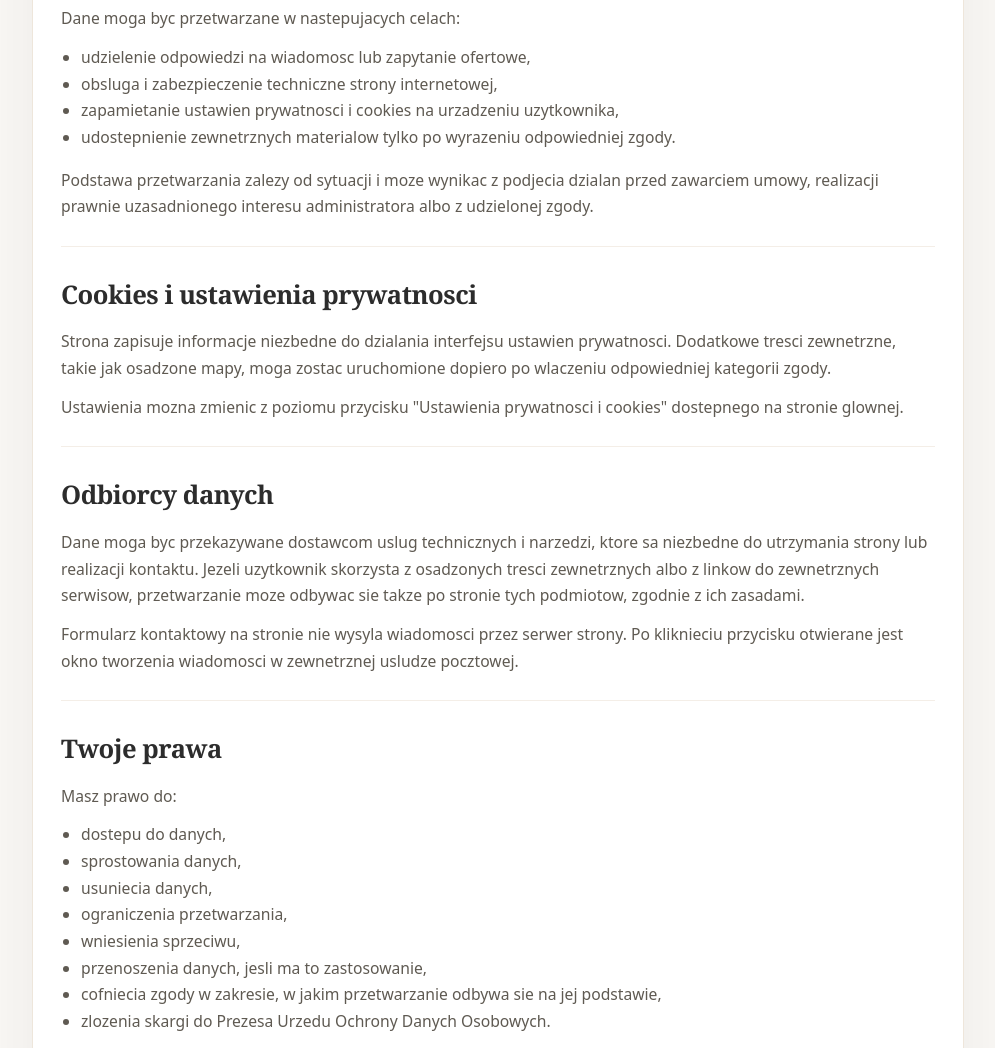
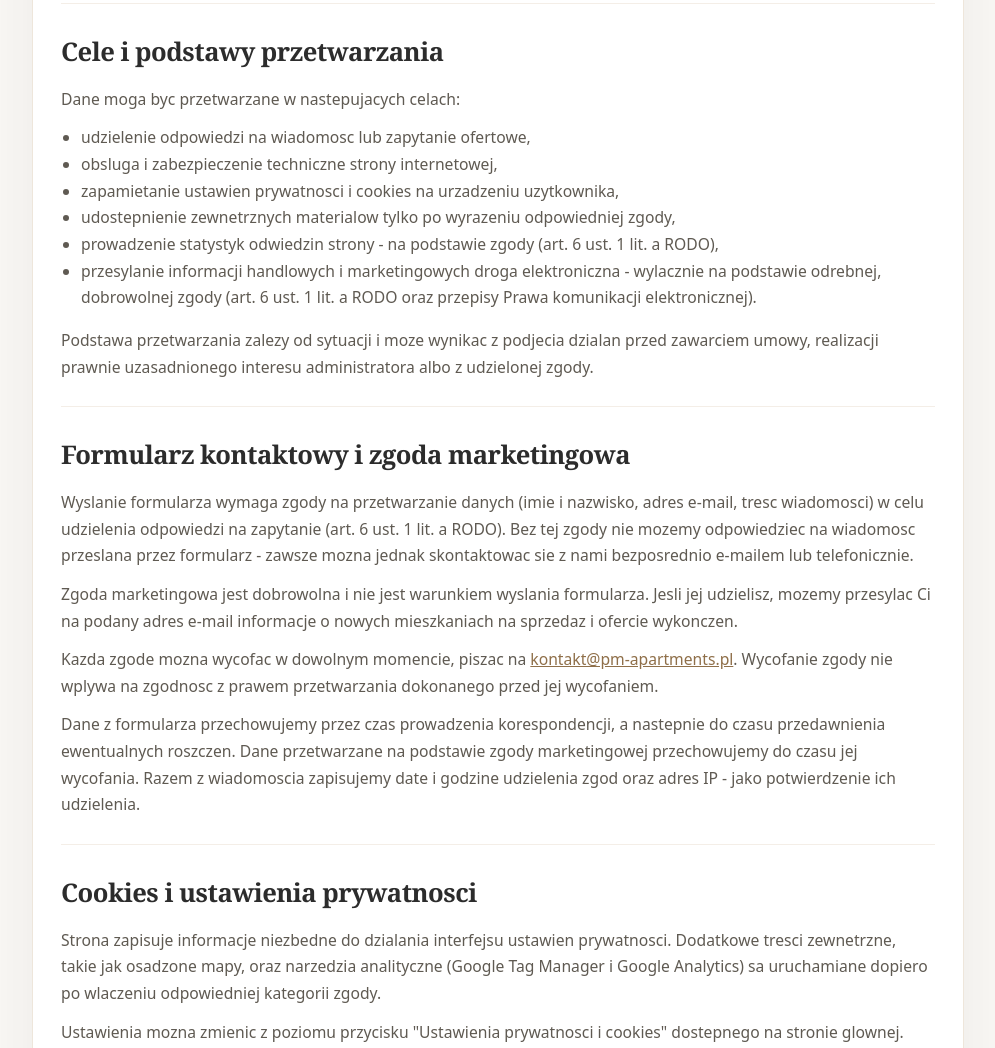
Before and after one commit to xccssdsdsd-source/Patryk.zaharek, a website: page polityka-prywatnosci/index.html in a window 1280 px wide. Shown: the part 937-1985 px from the top of the page, without its empty margins (142-1137 px from the left). Drawn offline with Linux system fonts and the light colour scheme.

Commit message:
Formularz: zgoda na przetwarzanie danych (wymagana) i zgoda marketingowa, aktualizacja polityki prywatności
Co-Authored-By: Claude Opus 5.5 <noreply@anthropic.com>

```diff
--- a/polityka-prywatnosci/index.html
+++ b/polityka-prywatnosci/index.html
@@ -217,6 +217,7 @@
         <a href="#administrator">Administrator danych</a>
         <a href="#zakres">Jakie dane moga byc przetwarzane</a>
         <a href="#cele">Cele i podstawy przetwarzania</a>
+        <a href="#formularz">Formularz kontaktowy i zgoda marketingowa</a>
         <a href="#cookies">Cookies i ustawienia prywatnosci</a>
         <a href="#odbiorcy">Odbiorcy danych</a>
         <a href="#prawa">Twoje prawa</a>
@@ -236,7 +237,8 @@
         <p>W zaleznosci od sposobu korzystania ze strony moga byc przetwarzane w szczegolnosci:</p>
         <ul>
           <li>dane podane dobrowolnie podczas kontaktu, np. imie, adres e-mail i tresc wiadomosci,</li>
-          <li>dane techniczne zwiazane z dzialaniem strony i zapisem ustawien prywatnosci,</li>
+          <li>dane techniczne zwiazane z dzialaniem strony i zapisem ustawien prywatnosci, w tym adres IP przy wyslaniu formularza,</li>
+          <li>dane statystyczne o korzystaniu ze strony (Google Analytics), wylacznie po wyrazeniu zgody na cookies analityczne,</li>
           <li>informacje zwiazane z otwarciem osadzonych tresci zewnetrznych, jesli uzytkownik wyrazi na to zgode.</li>
         </ul>
       </section>
@@ -248,7 +250,9 @@
           <li>udzielenie odpowiedzi na wiadomosc lub zapytanie ofertowe,</li>
           <li>obsluga i zabezpieczenie techniczne strony internetowej,</li>
           <li>zapamietanie ustawien prywatnosci i cookies na urzadzeniu uzytkownika,</li>
-          <li>udostepnienie zewnetrznych materialow tylko po wyrazeniu odpowiedniej zgody.</li>
+          <li>udostepnienie zewnetrznych materialow tylko po wyrazeniu odpowiedniej zgody,</li>
+          <li>prowadzenie statystyk odwiedzin strony - na podstawie zgody (art. 6 ust. 1 lit. a RODO),</li>
+          <li>przesylanie informacji handlowych i marketingowych droga elektroniczna - wylacznie na podstawie odrebnej, dobrowolnej zgody (art. 6 ust. 1 lit. a RODO oraz przepisy Prawa komunikacji elektronicznej).</li>
         </ul>
         <p>
           Podstawa przetwarzania zalezy od sytuacji i moze wynikac z podjecia dzialan
@@ -257,12 +261,39 @@
         </p>
       </section>
 
+      <section id="formularz">
+        <h2>Formularz kontaktowy i zgoda marketingowa</h2>
+        <p>
+          Wyslanie formularza wymaga zgody na przetwarzanie danych (imie i nazwisko, adres e-mail,
+          tresc wiadomosci) w celu udzielenia odpowiedzi na zapytanie (art. 6 ust. 1 lit. a RODO).
+          Bez tej zgody nie mozemy odpowiedziec na wiadomosc przeslana przez formularz - zawsze mozna
+          jednak skontaktowac sie z nami bezposrednio e-mailem lub telefonicznie.
+        </p>
+        <p>
+          Zgoda marketingowa jest dobrowolna i nie jest warunkiem wyslania formularza. Jesli jej udzielisz,
+          mozemy przesylac Ci na podany adres e-mail informacje o nowych mieszkaniach na sprzedaz
+          i ofercie wykonczen.
+        </p>
+        <p>
+          Kazda zgode mozna wycofac w dowolnym momencie, piszac na
+          <a href="mailto:kontakt@pm-apartments.pl">kontakt@pm-apartments.pl</a>. Wycofanie zgody nie wplywa
+          na zgodnosc z prawem przetwarzania dokonanego przed jej wycofaniem.
+        </p>
+        <p>
+          Dane z formularza przechowujemy przez czas prowadzenia korespondencji, a nastepnie do czasu
+          przedawnienia ewentualnych roszczen. Dane przetwarzane na podstawie zgody marketingowej
+          przechowujemy do czasu jej wycofania. Razem z wiadomoscia zapisujemy date i godzine udzielenia
+          zgod oraz adres IP - jako potwierdzenie ich udzielenia.
+        </p>
+      </section>
+
       <section id="cookies">
         <h2>Cookies i ustawienia prywatnosci</h2>
         <p>
           Strona zapisuje informacje niezbedne do dzialania interfejsu ustawien prywatnosci.
-          Dodatkowe tresci zewnetrzne, takie jak osadzone mapy, moga zostac uruchomione
-          dopiero po wlaczeniu odpowiedniej kategorii zgody.
+          Dodatkowe tresci zewnetrzne, takie jak osadzone mapy, oraz narzedzia analityczne
+          (Google Tag Manager i Google Analytics) sa uruchamiane dopiero po wlaczeniu
+          odpowiedniej kategorii zgody.
         </p>
         <p>
           Ustawienia mozna zmienic z poziomu przycisku "Ustawienia prywatnosci i cookies"
@@ -279,8 +310,9 @@
           przetwarzanie moze odbywac sie takze po stronie tych podmiotow, zgodnie z ich zasadami.
         </p>
         <p>
-          Formularz kontaktowy na stronie nie wysyla wiadomosci przez serwer strony.
-          Po kliknieciu przycisku otwierane jest okno tworzenia wiadomosci w zewnetrznej usludze pocztowej.
+          Wiadomosci z formularza kontaktowego sa przesylane przez serwer strony (Cloudflare)
+          i dostarczane na nasza skrzynke e-mail za posrednictwem uslugi wysylki poczty Resend.
+          W przypadku zgody na cookies analityczne odbiorca danych statystycznych jest Google.
         </p>
       </section>
 
```
Also changed, not shown: index.html (+34 -1 lines).
